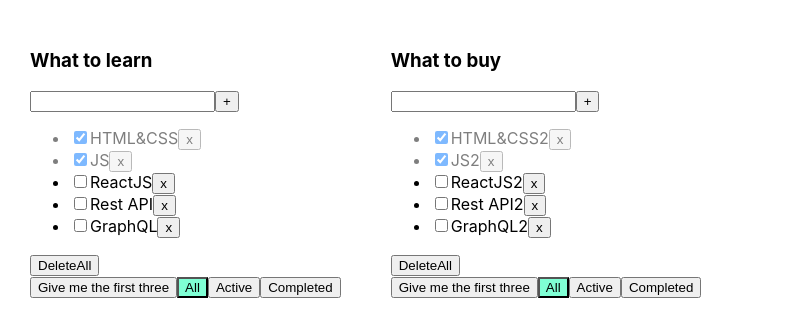
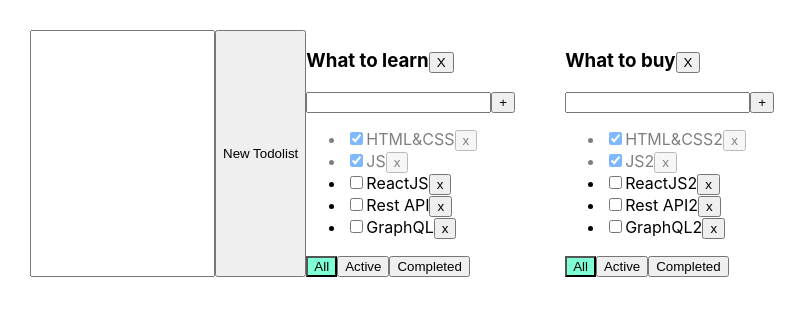
Before and after one commit to Ynnost/Todolist, a React (Create React App) app: page / in a window 1280 px wide. Shown: the top 336 px of the page, without its empty margins (0-807 px from the left). Built offline with nearby package versions, Linux system fonts and the light colour scheme.

Commit message:
refracting cod Commit

```diff
--- a/src/App.tsx
+++ b/src/App.tsx
@@ -2,8 +2,15 @@
 import './App.css';
 import {Todolist} from './Todolist';
 import {v1} from 'uuid'
+import Button from "./components/Button";
 
 export type FilterValuesType = "all" | "active" | "completed" | "three";
+
+export type TaskType = {
+    id: string
+    title: string
+    isDone: boolean
+}
 
 export type TodolistType = {
     id: string,
@@ -12,7 +19,6 @@
 }
 
 function App() {
-
     let todolistID1 = v1()
     let todolistID2 = v1()
 
@@ -22,7 +28,7 @@
     ])
 
 
-    let [tasks, setTasks] = useState({
+    let [tasksObj, setTasks] = useState<Record<string, TaskType[]>>({
         [todolistID1]: [
             {id: v1(), title: "HTML&CSS", isDone: true},
             {id: v1(), title: "JS", isDone: true},
@@ -39,12 +45,53 @@
         ]
     })
 
+    const addTask = (title: string, todolistID: string) => {
+        let task = {id: v1(), title: title, isDone: false};
+        let tasks = tasksObj[todolistID]
+        let newTask = [task, ...tasks];
+        tasksObj[todolistID] = newTask;
+        setTasks({...tasksObj})
+        console.log(tasksObj)
+    }
+
+    const removeTodolist = (todolistID: string) => {
+        setTodolistS(todolistS.filter(el => el.id !== todolistID))
+        delete tasksObj[todolistID]
+        console.log(tasksObj)
+    }
+
+    const removeTask = (id: string, todolistID: string) => {
+        let tasks = tasksObj[todolistID]
+        let filteredTasks = tasks.filter(t => t.id !== id);
+        tasksObj[todolistID] = filteredTasks;
+        setTasks({...tasksObj})
+    }
+
+    const changeStatus = (taskId: string, isDone: boolean, todolistID: string) => {
+        let tasks = tasksObj[todolistID]
+        let task = tasks.find(t=>t.id === taskId)
+        if(task) {
+            task.isDone = isDone
+            setTasks({...tasksObj})
+        }
+    }
+
 
     return (
         <div className="App">
+            <input/> <Button name={'New Todolist'} callback={() => {
+        }}/>
             {todolistS.map(el => {
                 return (
-                    <Todolist key={el.id} title={el.title} tasks={tasks[el.id]}/>
+                    <Todolist key={el.id}
+                              title={el.title}
+                              tasks={tasksObj[el.id]}
+                              id={el.id}
+                              removeTodolist={removeTodolist}
+                              addTask={addTask}
+                              removeTask={removeTask}
+                              changeTaskStatus={changeStatus}
+                    />
                 )
             })}
         </div>
--- a/src/Todolist.tsx
+++ b/src/Todolist.tsx
@@ -1,53 +1,30 @@
 import React, {ChangeEvent, useState, KeyboardEvent} from 'react';
-import {FilterValuesType} from './App';
-import {v1} from "uuid";
+import {FilterValuesType, TaskType} from './App';
 import Button from "./components/Button";
 
-type TaskType = {
-    id: string
-    title: string
-    isDone: boolean
-}
+
 
 type PropsType = {
     title: string
     tasks: Array<TaskType>
-    // todolist: Array<TodolistType>
-    // removeTask: (taskId: number) => void
-    // changeFilter: (value: FilterValuesType) => void
-    // deleteAllTasks:()=>void
-    // changeTaskStatus: (taskId: string, isDone: boolean) => void
+    removeTodolist: (id: string) => void
+    id: string
+    addTask: (title: string, todolistID:string) => void
+    removeTask: (id: string, todolistID:string) => void
+    changeTaskStatus: (taskId: string, isDone: boolean, todolistID:string) => void
 }
-
 
 export function Todolist(props: PropsType) {
 
-    let [tasks, setTasks] = useState(props.tasks)
     let [filter, setFilter] = useState<FilterValuesType>("all");
-    let [title, setTitle] = useState('')
-    let [error, setError] = useState<string | null>(null)
-    // let [todolist, setTodolist] = useState(props.todolist)
-    // let [activeButton, setActiveButton] = useState('')
-
-    const deleteAllTasks = () => {
-        setTasks([])
-    }
-
-    const removeTask = (id: string) => {
-        let filteredTasks = tasks.filter(t => t.id !== id);
-        setTasks(filteredTasks);
-    }
 
     const colanderFoo = () => {
-        let tasksForTodolist = tasks
-        if (filter === "three") {
-            tasksForTodolist = tasks.filter((t, i) => i < 4);
-        }
+        let tasksForTodolist = props.tasks
         if (filter === "active") {
-            tasksForTodolist = tasks.filter(t => !t.isDone);
+            tasksForTodolist = props.tasks.filter(t => !t.isDone);
         }
         if (filter === "completed") {
-            tasksForTodolist = tasks.filter(t => t.isDone);
+            tasksForTodolist = props.tasks.filter(t => t.isDone);
         }
         return tasksForTodolist
     }
@@ -56,70 +33,22 @@
         setFilter(value)
     }
 
-    const addTask = (title: string) => {
-        if (title.trim() !== "") {
-            let newTak = {id: v1(), title: title.trim(), isDone: false}
-            setTasks([newTak, ...tasks])
-        } else {
-            setError("Title is required")
-        }
-    }
-
-    const onChangeHandler = (e: ChangeEvent<HTMLInputElement>) => {
-        setTitle(e.currentTarget.value)
-    }
-
-    const addTaskHandler = () => {
-        addTask(title)
-        setTitle('')
-    }
-
-    const onKeyPressHandlerList = (event: KeyboardEvent<HTMLInputElement>) => {
-        setError(null)
-        if (event.key === 'Enter') {
-            addTaskHandler()
-        }
-    }
-
-    const changeStatus = (taskId: string, isDone: boolean) => {
-        setTasks(colanderFoo().map(el => el.id === taskId ? {...el, isDone} : el))
-        console.log(isDone)
-    }
-
-
-    const onChangeIsDaneHandler = (tID: string, checked: boolean) => {
-        changeStatus(tID, checked)
-    }
-
-
     return <div>
-        <h3>{props.title}</h3>
-        <div>
-            <input value={title}
-                   onKeyDown={onKeyPressHandlerList}
-                   onChange={onChangeHandler}
-                   className={error ? "error" : ""}/>
-            <button onClick={addTaskHandler}>+
-            </button>
-            {error && <div className={"error-message"}>{error}</div>}
-        </div>
+        <h3>{props.title}
+            <Button name={'X'} callback={() => props.removeTodolist(props.id)}/>
+        </h3>
+            <AddItemForm id={props.id} addTask={props.addTask}/>
         <ul>
             {colanderFoo().map(t => {
                 return (<li key={t.id} className={t.isDone ? "is-done" : ""}>
                     <input type="checkbox" checked={t.isDone}
-                           onChange={(e) => onChangeIsDaneHandler(t.id, e.currentTarget.checked)}/>
+                           onChange={(e) => props.changeTaskStatus(t.id, e.currentTarget.checked, props.id)}/>
                     <span>{t.title}</span>
-                    <button onClick={() => removeTask(t.id)}>x</button>
+                    <button onClick={() => props.removeTask(t.id, props.id)}>x</button>
                 </li>)
             })}
         </ul>
         <div>
-            <button onClick={deleteAllTasks}>DeleteAll</button>
-        </div>
-        <div>
-            <Button active={filter === "three"} name={'Give me the first three'} callback={() => {
-                changeFilter("three")
-            }}/>
             <Button active={filter === "all"} name={'All'} callback={() => {
                 changeFilter("all")
             }}/>
@@ -131,6 +60,48 @@
             }}/>
         </div>
     </div>
+}
+
+type AddItemPropsType = {
+    addTask: (title: string, todolistID: string) => void
+    id: string
+}
+
+const AddItemForm = (props: AddItemPropsType) => {
+
+    let [title, setTitle] = useState('')
+    let [error, setError] = useState<string | null>(null)
+
+    const addTask = () => {
+        if (title.trim() !== "") {
+            props.addTask(title.trim(), props.id)
+            console.log(title)
+            setTitle('')
+        } else {
+            setError("Title is required")
+        }
+    }
+
+    const onChangeHandler = (e: ChangeEvent<HTMLInputElement>) => {
+        setTitle(e.currentTarget.value)
+    }
+
+    const onKeyPressHandlerList = (event: KeyboardEvent<HTMLInputElement>) => {
+        setError(null)
+        if (event.key === 'Enter') {
+            addTask()
+            console.log(title)
+        }
+    }
+
+    return <div>
+            <input value={title}
+                   onKeyDown={onKeyPressHandlerList}
+                   onChange={onChangeHandler}
+                   className={error ? "error" : ""}/>
+            <button onClick={addTask}>+</button>
+            {error && <div className={"error-message"}>{error}</div>}
+        </div>
 }
 
 
@@ -156,3 +127,32 @@
 //     // }
 //     return tasks
 // }
+
+//
+//     const addTask = (title: string, tID: string) => {
+//         if (title.trim() !== "") {
+//             props.addTask(title.trim(), props.todolistID
+//         }
+//         setTasks([newTak, ...tasks])
+//     }
+// else
+//     {
+//         setError("Title is required")
+//     }
+// }
+//
+// const onChangeHandler = (e: ChangeEvent<HTMLInputElement>) => {
+//     setTitle(e.currentTarget.value)
+// }
+//
+// const addTaskHandler = () => {
+//     addTask(title)
+//     setTitle('')
+// }
+
+// const onKeyPressHandlerList = (event: KeyboardEvent<HTMLInputElement>) => {
+//     setError(null)
+//     if (event.key === 'Enter') {
+//         addTaskHandler()
+//     }
+// }
--- a/src/components/Button.tsx
+++ b/src/components/Button.tsx
@@ -6,7 +6,8 @@
     callback: () => void
     activeTab?:FilterValuesType
     // type:FilterValuesType
-    active: boolean
+    active?: boolean
+    className?:string
 }
 
 
```
